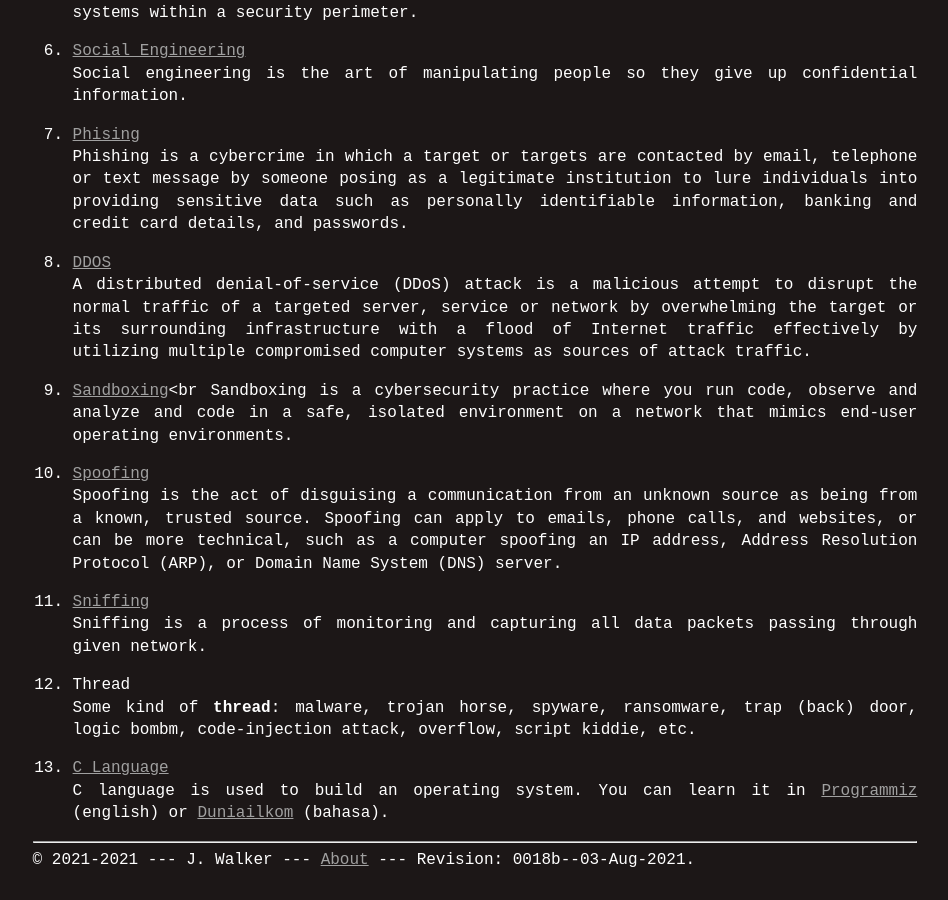
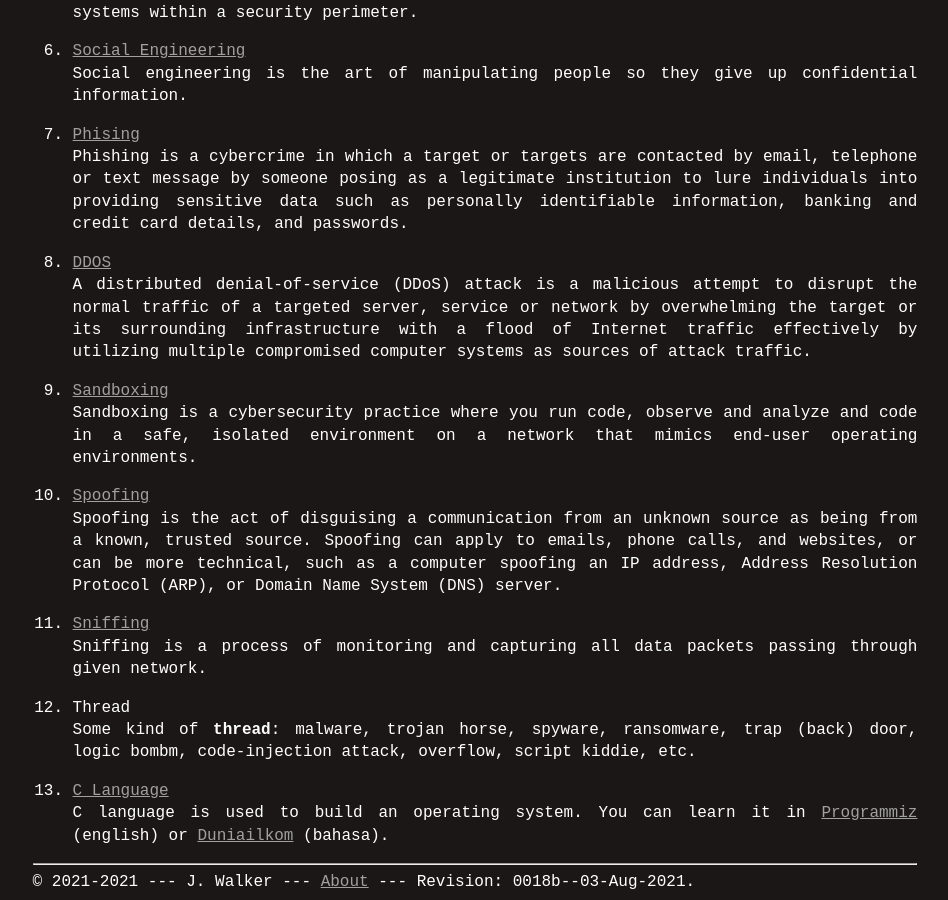
Before and after one commit to dhekmass12/os212, a Jekyll site: the page built from links.md, in a window 1280 px wide and 900 px high, scrolled down 1692 px. Shown: the whole window, without its empty margins (165-1113 px from the left). Built offline with Jekyll 4.4.1, drawn with Linux system fonts in a browser that asks for light colours; our own code applies the rules of GitHub Pages for plain Markdown files; before the commit the page ends 2570 px from its top, so only the background shows below that.

```diff
--- a/links.md
+++ b/links.md
@@ -63,7 +63,7 @@ Phishing is a cybercrime in which a target or targets are contacted by email, te
 8. [DDOS](https://www.cloudflare.com/learning/ddos/what-is-a-ddos-attack/)<br>
 A distributed denial-of-service (DDoS) attack is a malicious attempt to disrupt the normal traffic of a targeted server, service or network by overwhelming the target or its surrounding infrastructure with a flood of Internet traffic effectively by utilizing multiple compromised computer systems as sources of attack traffic.
 
-9. [Sandboxing](https://www.checkpoint.com/cyber-hub/threat-prevention/what-is-sandboxing/)<br
+9. [Sandboxing](https://www.checkpoint.com/cyber-hub/threat-prevention/what-is-sandboxing/)<br>
 Sandboxing is a cybersecurity practice where you run code, observe and analyze and code in a safe, isolated environment on a network that mimics end-user operating environments.
 
 10. [Spoofing](https://www.forcepoint.com/cyber-edu/spoofing)<br>
```
